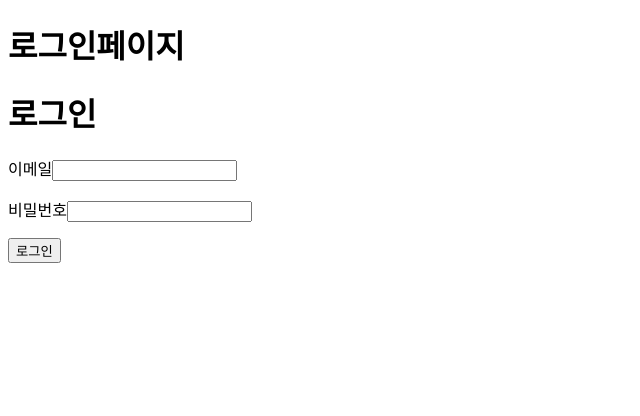
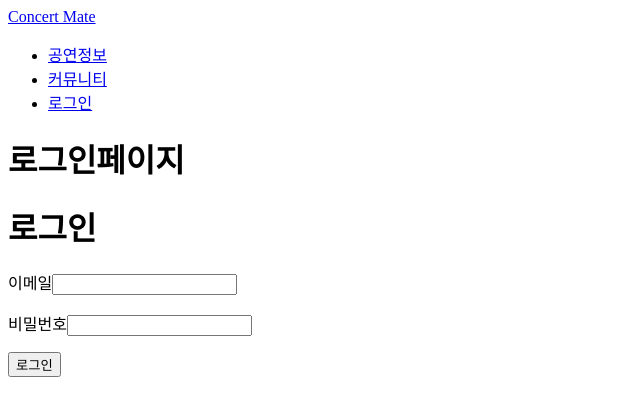
Before and after one commit to mkhajiit/concertmate, a Next.js app in the folder frontend/: page /auth/login in a window 1280 px wide. Shown: the top 416 px of the page, without its empty margins (0-640 px from the left). Built offline with nearby package versions, Linux system fonts and the light colour scheme.

Commit message:
헤더 추가 및 홈화면 변경

```diff
--- a/frontend/app/layout.tsx
+++ b/frontend/app/layout.tsx
@@ -1,3 +1,5 @@
+import MainHeader from '@/components/MainHeader/MainHeader';
+
 export const metadata = {
   title: '콘서트메이트',
   description: '국내, 내한 콘서트에 관한 정보를 확인할 수 있고 커뮤니티에서 소통하는 웹',
@@ -5,8 +7,11 @@ export const metadata = {
 
 export default function RootLayout({ children }: { children: React.ReactNode }) {
   return (
-    <html lang='en'>
-      <body>{children}</body>
+    <html>
+      <body>
+        <MainHeader />
+        {children}
+      </body>
     </html>
   );
 }
--- /dev/null
+++ b/frontend/components/MainHeader/MainHeader.jsx
@@ -0,0 +1,14 @@
+import React from 'react';
+import Link from 'next/link';
+import Navigation from '@/components/Navigation/Navigation';
+
+function MainHeader() {
+  return (
+    <header>
+      <Link href='/'>Concert Mate</Link>
+      <Navigation />
+    </header>
+  );
+}
+
+export default MainHeader;
--- /dev/null
+++ b/frontend/components/Navigation/Navigation.tsx
@@ -0,0 +1,22 @@
+import Link from 'next/link';
+import React from 'react';
+
+function Navigation() {
+  return (
+    <nav>
+      <ul>
+        <li>
+          <Link href='/concert'>공연정보</Link>
+        </li>
+        <li>
+          <Link href='/'>커뮤니티</Link>
+        </li>
+        <li>
+          <Link href='/auth/login'>로그인</Link>
+        </li>
+      </ul>
+    </nav>
+  );
+}
+
+export default Navigation;
```
Also changed, not shown: frontend/app/concert/page.tsx (+20 -2 lines), frontend/app/page.tsx (+0 -37 lines).
